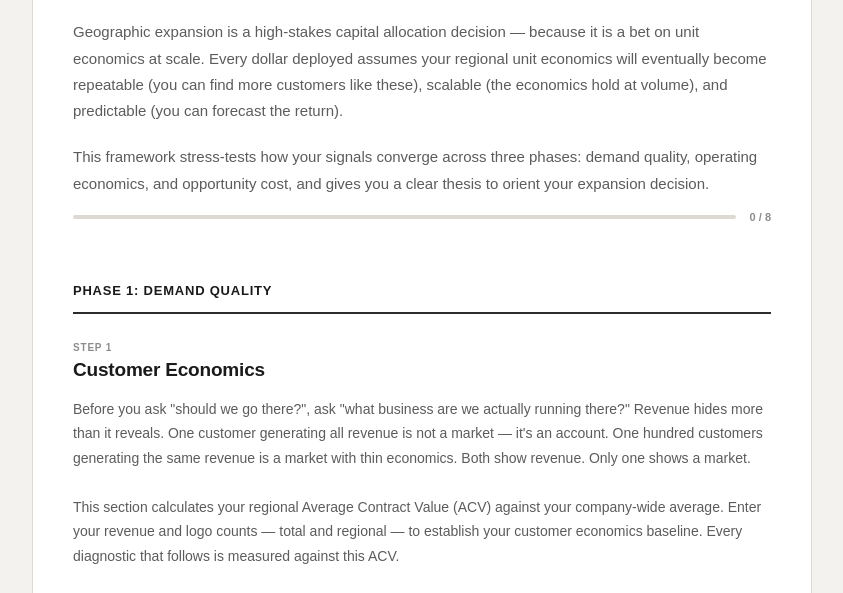
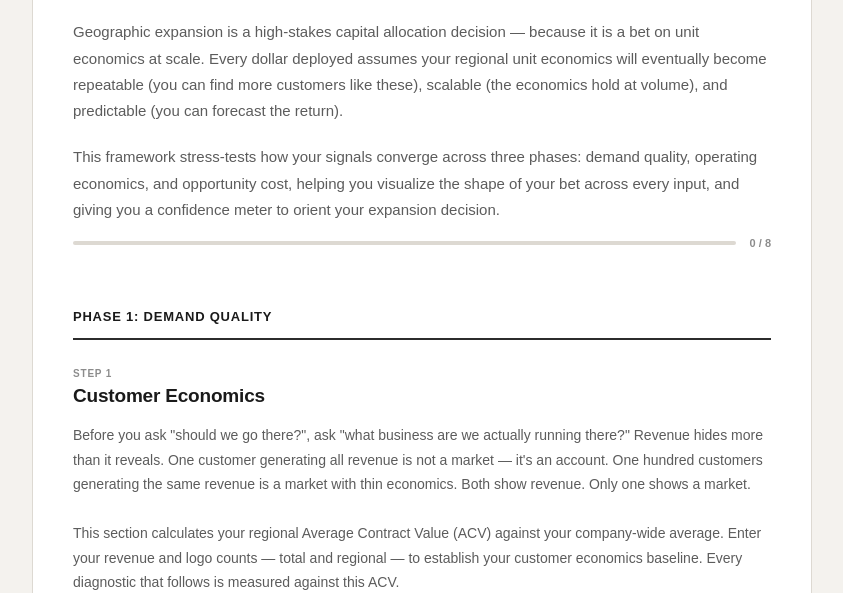
Before and after one commit to lnhbonnie/geo-expansion-framework, a plain HTML site: page index.html in a window 1280 px wide. Shown: the part 188-781 px from the top of the page, without its empty margins (218-1061 px from the left). Drawn offline with Linux system fonts and the light colour scheme; a web font is replaced by a local one.

Commit message:
Update index.html

```diff
--- a/index.html
+++ b/index.html
@@ -156,7 +156,7 @@
     <h1 class="header-title">Should You Expand Into This Region?</h1>
     <div class="header-intro">
       <p>Geographic expansion is a high-stakes capital allocation decision — because it is a bet on unit economics at scale. Every dollar deployed assumes your regional unit economics will eventually become repeatable (you can find more customers like these), scalable (the economics hold at volume), and predictable (you can forecast the return).</p>
-      <p>This framework stress-tests how your signals converge across three phases: demand quality, operating economics, and opportunity cost, and gives you a clear thesis to orient your expansion decision.</p>
+      <p>This framework stress-tests how your signals converge across three phases: demand quality, operating economics, and opportunity cost, helping you visualize the shape of your bet across every input, and giving you a confidence meter to orient your expansion decision.</p>
     </div>
     <div class="progress-container" id="progressBar"></div>
     <hr class="section-divider">
```
